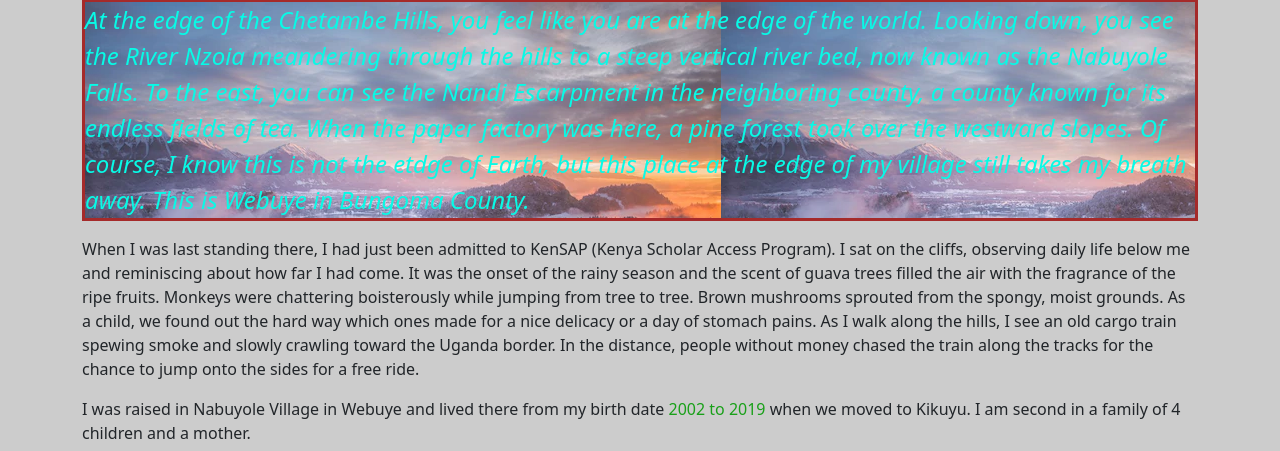
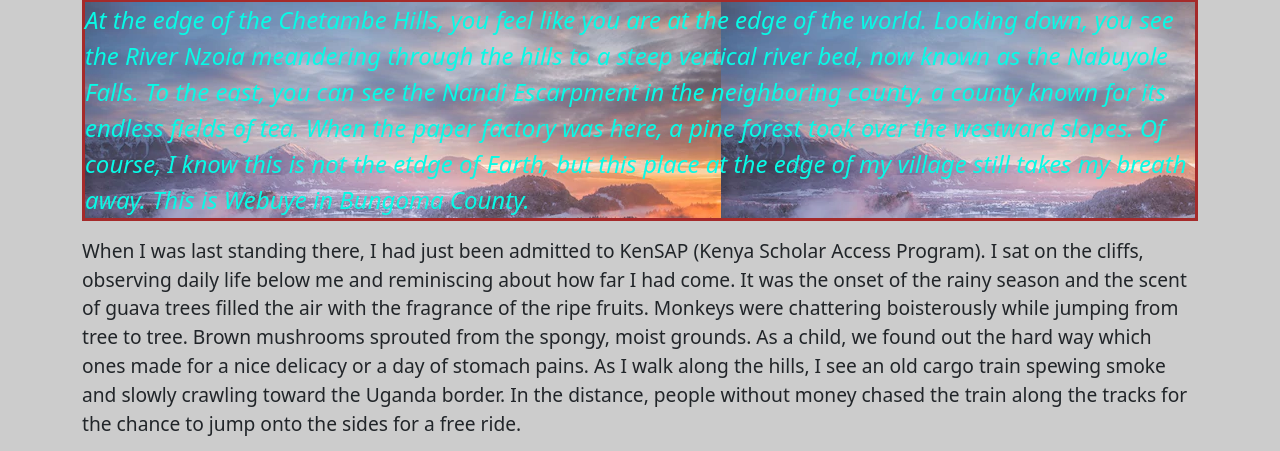
Before and after one commit to Ahonoryoshi/my-portfolio, a plain HTML site: page about-me.html in a window 1280 px wide. Shown: the part 166-617 px from the top of the page. Drawn offline with Linux system fonts and the light colour scheme.

Commit message:
change font sizde of odd class to larger

```diff
--- a/css/styles.css
+++ b/css/styles.css
@@ -32,3 +32,6 @@ h2 {
 .date {
   color: rgb(25, 160, 25);
 }
+.odd {
+  font-size: larger;
+}
```
